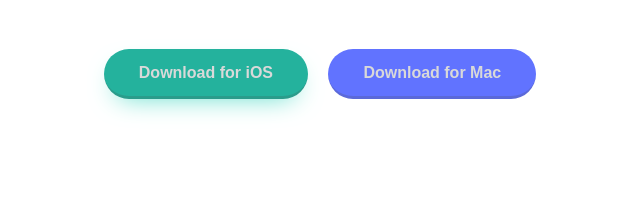
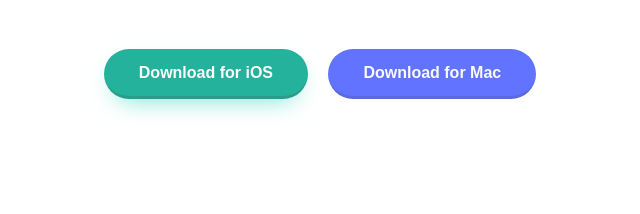
Before and after one commit to LeonardoYz/clipboard-landing-page, a plain HTML site: page index.html in a window 1280 px wide. Shown: the part 448-662 px from the top of the page, 320-960 px from the left. Drawn offline with nearby package versions, Linux system fonts and the light colour scheme; files whose address does not match are found by name; a web font is replaced by a local one.

Commit message:
color correction on buttons

```diff
--- a/css/style.css
+++ b/css/style.css
@@ -47,6 +47,7 @@ p {
   /* Neutral */
   --Dark-grayish-blue: hsl(210, 10%, 33%);
   --Grayish-blue: hsl(201, 11%, 66%);
+  --White: hsl(0, 0%, 98%);
 
   /* fonts */
   --Main-title: 600 2.1rem 'Bai Jamjuree', sans-serif;
@@ -71,7 +72,7 @@ p {
 
 .buttons a {
   padding: 0.9rem 4.4rem;
-  color: hsl(0, 0%, 85%);
+  color: var(--White);
   border-radius: 30px;
   border-bottom: 3px solid hsla(0, 0%, 25%, 20%);
   font-weight: 600;
```
